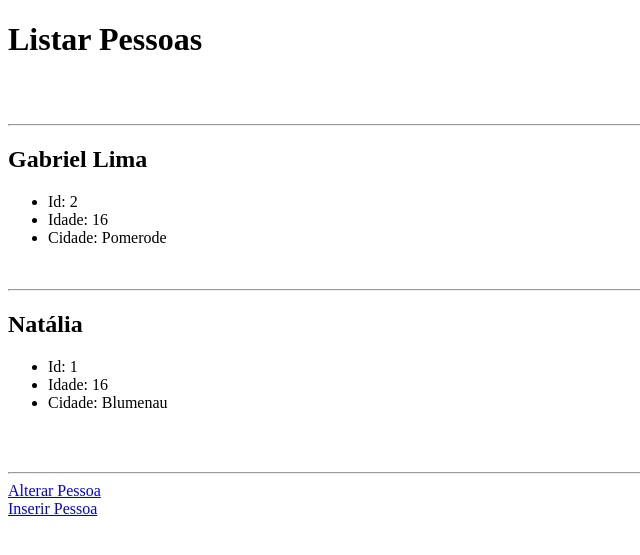
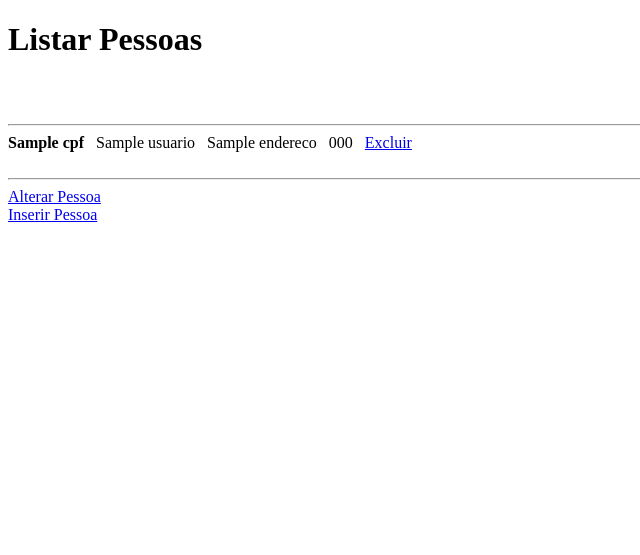
Before and after one commit to scimardi/Programacao-II-IFC, a Flask app: template html/templates/listar_pessoas.html in a window 1280 px wide. Shown: the top 555 px of the page, without its empty margins (0-640 px from the left). Run offline with Flask 2, Linux system fonts and the light colour scheme; the template is opened without the code that fills it: most values are stand-ins (such as "Sample title", 1, 10 or a date in 2020).

Commit message:
remoção de pessoas

```diff
--- a/html/pessoa.py
+++ b/html/pessoa.py
@@ -1,8 +1,9 @@
 class Pessoa():
 
-    def __init__(self,nome,endereco,telefone):
+    def __init__(self,cpf,nome,endereco,telefone):
+        self.cpf = cpf
         self.nome = nome
         self.endereco = endereco
         self.telefone = telefone
 
-lista = [Pessoa("Zé","Rua aleatoria","90238"),Pessoa("Alfred","Rua Baricentrica Central","5317-67473"),Pessoa("EuExisto","Verdadeira.tx","57321G")]
+lista = [Pessoa(1,"Zé","Rua aleatoria","90238"),Pessoa(2,"Alfred","Rua Baricentrica Central","5317-67473"),Pessoa(3,"EuExisto","Verdadeira.tx","57321G")]
--- a/html/server.py
+++ b/html/server.py
@@ -8,7 +8,7 @@ def iniciar():
 
 @app.route("/listar_pessoas")
 def listar_pessoas():
-    return render_template("listar_pessoas_jinja.html", usuarios=lista)
+    return render_template("listar_pessoas.html", usuarios=lista)
 
 @app.route("/alterar_pessoa")
 def alterar_pessoa():
@@ -24,10 +24,24 @@ def exibir_mensagem():
 
 @app.route("/processar_inserir")
 def add():
+    cpf = request.args.get("cpf")
     nome = request.args.get("nome")
     endereco = request.args.get("endereco")
     telefone = request.args.get("telefone")
-    lista.append(Pessoa(nome,endereco,telefone))
+    lista.append(Pessoa(cpf,nome,endereco,telefone))
+    return listar_pessoas()
+
+@app.route("/excluir_pessoa")
+def excluir():
+
+    chave = request.args.get("cpf")
+    print(type(chave))
+
+    for p in lista:
+        if p.cpf == int(chave):
+            lista.remove(p)
+
+
     return listar_pessoas()
 
 app.run(host="0.0.0.0")
--- a/html/templates/inserir_pessoa.html
+++ b/html/templates/inserir_pessoa.html
@@ -10,6 +10,10 @@
     <br>
     <br>
     <form action="/processar_inserir">
+
+        <label for="cpf">CPF:</label>
+        <input type="text" name="cpf">
+
         <label for="nome">Nome:</label>
         <input type="text" name="nome">
 
--- a/html/templates/listar_pessoas.html
+++ b/html/templates/listar_pessoas.html
@@ -1,7 +1,7 @@
 <!DOCTYPE html>
 <html lang="pt-br">
     <head>
-        <title>lISTAR pESSOA</title>
+        <title>Listar Pessoa</title>
         <meta charset="uft-8">
     </head>
 
@@ -11,25 +11,11 @@
         <br>
         <br>
         <hr>
-        <h2>Gabriel Lima</h2>
-
-        <ul>
-            <li>Id: 2</li>
-            <li>Idade: 16</li>
-            <li>Cidade: Pomerode</li>
-        </ul>
-        <br>
-        <hr>
-        <h2>Natália</h2>
-
-        <ul>
-            <li>Id: 1</li>
-            <li>Idade: 16</li>
-            <li>Cidade: Blumenau</li>
-        </ul>
-
-        <br>
-        <br>
+        {%for p in usuarios:%}
+            <strong>{{p.cpf}}</strong> &nbsp; {{p.nome}} &nbsp; {{p.endereco}} &nbsp; {{p.telefone}} &nbsp; <a href=/excluir_pessoa?cpf={{p.cpf}}>Excluir</a>
+            <br>
+            <br>
+        {%endfor%}
         <hr>
         <a href="/alterar_pessoa">Alterar Pessoa</a>
         <br>
```
Also changed, not shown: html/templates/listar_pessoas_jinja.html (deleted, +0 -25 lines).
